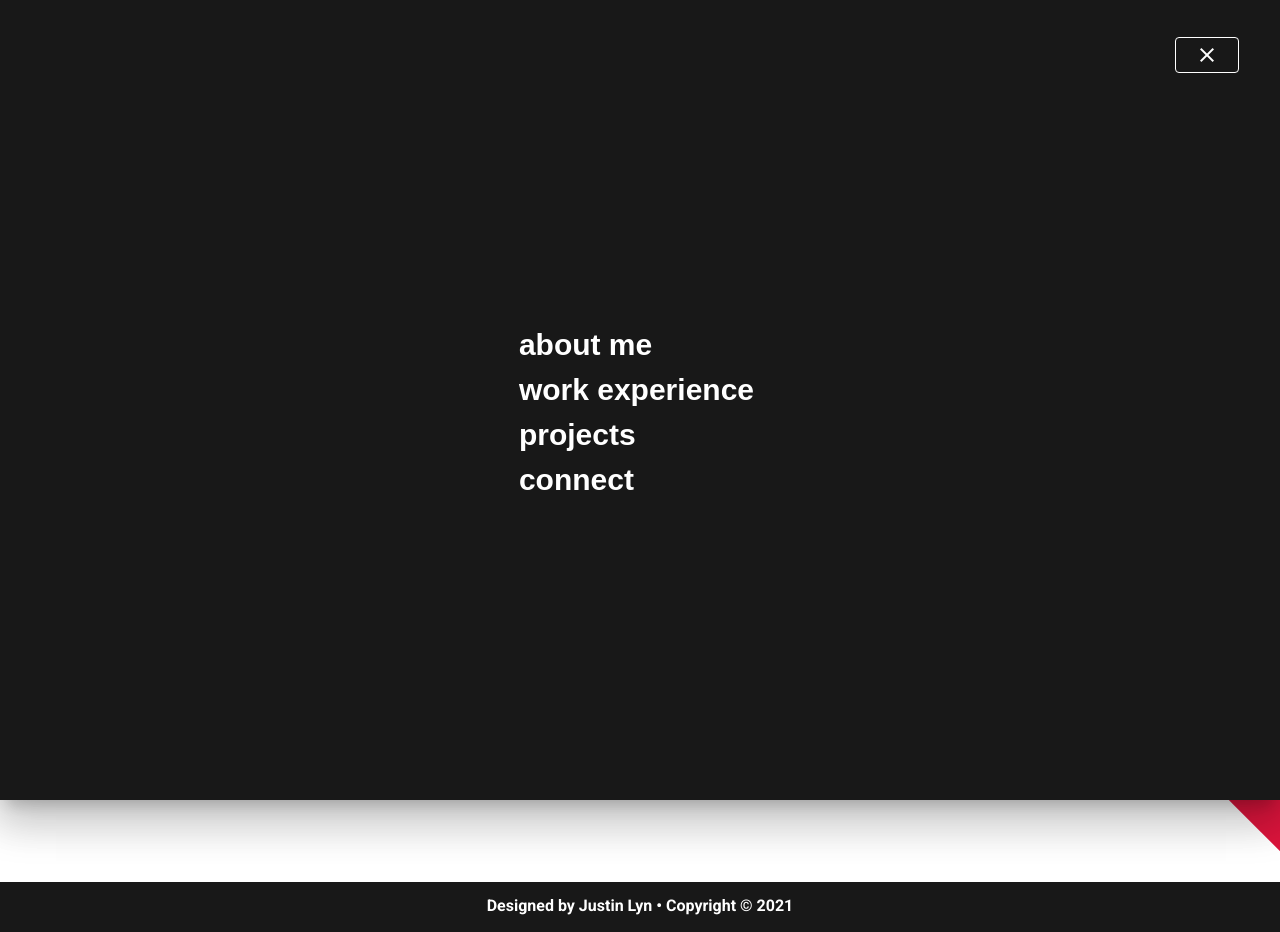
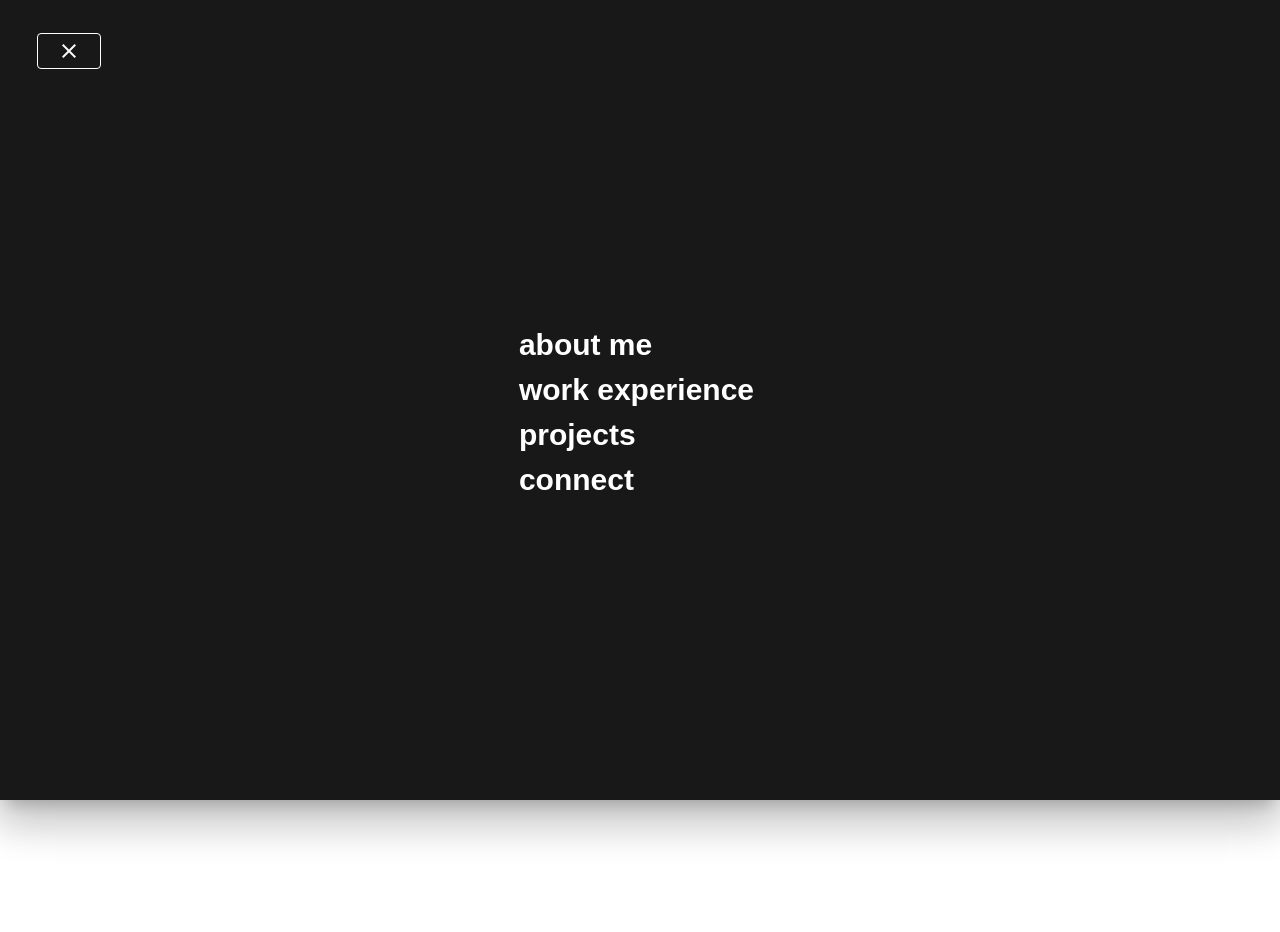
Before and after one commit to JustinLyn387/imJustinLyn, a Vue app in the folder imjustinlyn/: page / in a window 1280 px wide. Both pictures are taken after a click on the button 57 px from the left and 43 px from the top of the page. After the commit the page ends 800 px from the top, so only its background shows below. Built offline with nearby package versions, Linux system fonts and the light colour scheme; a web font is replaced by a local one.

Commit message:
Cleaned up code and fixed various UI bugs

```diff
--- a/imjustinlyn/src/App.vue
+++ b/imjustinlyn/src/App.vue
@@ -1,42 +1,25 @@
 <template>
   <v-app>
     <v-main>
+      <v-row class="mb-0 mx-0">
 
-      <v-btn v-bind:style="menuBtn" @click="showMenu = !showMenu" class="menuBtn" outlined><v-icon>mdi-menu</v-icon></v-btn>
-
-      <v-dialog v-model="showMenu" fullscreen persistent transition="v-scroll-y-transition">
-        <v-container class="menu pt-6">
-          <v-row justify="end" class="pr-4">
-            <v-btn outlined @click="showMenu = !showMenu" color="white" class="closeBtn"><v-icon>mdi-close</v-icon></v-btn>
-          </v-row>
-          <v-row class="menuRow">
-            <v-row>
-              <v-col>
-                <v-row v-for="(option, i) in sidePanel" :key="i" justify="center">
-                  <v-flex class="menuOption" v-scroll-to="scrollTo(option.value)" @click="showMenu = !showMenu">{{ option.label }}</v-flex>
-                </v-row>
-              </v-col>
-            </v-row>
-          </v-row>
-        </v-container>
-      </v-dialog>
-
-      <v-row class="mb-0">
-        <v-col v-bind:style="sideMenuStyle" cols="2" style="height: 101vh; background-color: #181818; color: white">
+        <!-- Side navigation menu for larger resolution screens-->
+        <v-col v-bind:style="fullScreenMenu" cols="2" class="fullScreenMenu">
           <v-row justify="center" class="pt-12">
             <v-flex class="heading logo" v-scroll-to="scrollTo('home')">iJL</v-flex>
           </v-row>
           <v-row>
-            <v-col style="text-align: right; padding: 60% 25px 0 0">
+            <v-col class="fullScreenMenuCol">
               <v-flex v-for="(item, i) in sidePanel" :key="i" class="sideOptions" v-scroll-to="scrollTo(item.value)">{{ item.label }}</v-flex>
             </v-col>
           </v-row>
-          <strong style="position: absolute; bottom: 15px; padding-left: 20px; font-size: 0.65vw;">Designed by Justin Lyn • Copyright © {{ new Date().getFullYear() }}</strong>
+          <strong class="credits">Designed by Justin Lyn • Copyright © {{ new Date().getFullYear() }}</strong>
         </v-col>
 
-        <v-col id="contentArea" :cols="mainColumns" style="height: 101vh; overflow-y: auto" class="pl-0">
+        <!-- Main content area -->
+        <v-col id="contentArea" :cols="mainColumns" class="pl-0">
           <!-- Homepage component -->
-          <Homepage id="home" class="component" style="position: relative"/>
+          <Homepage id="home" class="component relativeClass" :menuStyle="dynamicStyle" :menuOptions="sidePanel"/>
           <!-- About me component -->
           <AboutMe id="about" class="component" :aboutColumn="aboutColumn"/>
           <!-- Work experience component -->
@@ -44,20 +27,9 @@
           <!-- My projects component -->
           <Projects id="projects" class="component"/>
           <!-- Lets connect component -->
-          <Connect id="connect" class="subComponent"/>
+          <Connect id="connect" class="subComponent" :footerStyle="dynamicStyle"/>
         </v-col>
       </v-row>
-
-
-      <v-footer v-bind:style="menuBtn" class="font-weight-medium pa-0" style="justify-content: center" elevation="9" color="#181818">
-        <v-row class="footerBar ma-0">
-          <v-row class="ma-0">
-            <v-col class="footerText" cols="10">
-              <strong>Designed by Justin Lyn • Copyright © {{ new Date().getFullYear() }}</strong>
-            </v-col>
-          </v-row>
-        </v-row>
-      </v-footer>
 
     </v-main>
   </v-app>
@@ -77,9 +49,8 @@ export default {
     Homepage, AboutMe, WorkExperience, Projects, Connect
   },
   data: () => ({
-    showMenu: false,
-    sideMenuStyle: 'display: block',
-    menuBtn: 'display: none',
+    fullScreenMenu: 'display: block',
+    dynamicStyle: 'display: none',
     mainColumns: 10,
     aboutColumn: 8,
     sidePanel: [
@@ -101,13 +72,13 @@ export default {
   methods: {
     getWindowWidth() {
       if (document.documentElement.clientWidth < 1300) {
-        this.sideMenuStyle = 'display: none'
-        this.menuBtn = 'display: block'
+        this.fullScreenMenu = 'display: none'
+        this.dynamicStyle = 'display: block'
         this.mainColumns = 12
         this.aboutColumn = 11
       } else {
-        this.sideMenuStyle = 'display: block'
-        this.menuBtn = 'display: none'
+        this.fullScreenMenu = 'display: block'
+        this.dynamicStyle = 'display: none'
         this.mainColumns = 10
         this.aboutColumn = 8
       }
@@ -127,6 +98,10 @@ export default {
   }
   #contentArea {
     padding: 0;
+    margin: 0;
+    height: 101vh;
+    overflow-y: auto;
+    overflow-x: hidden
   }
   .logo {
     font-size: 2em;
@@ -136,6 +111,9 @@ export default {
   }
   .logo:hover {
     cursor: pointer;
+  }
+  .relativeClass {
+    position: relative;
   }
   .sideOptions {
     display: block;
@@ -147,13 +125,22 @@ export default {
     color: #DC143C;
     cursor: pointer;
   }
+  .fullScreenMenu {
+    height: 101vh;
+    background-color: #181818;
+    color: #FFFFFF
+  }
+  .fullScreenMenuCol {
+    text-align: right;
+    padding: 60% 25px 0 0;
+  }
   .component {
     min-height: 101vh;
     padding: 8vh 55px;
   }
   .subComponent {
     min-height: 45vh;
-    padding: 8vh 65px;
+    padding: 8vh 0 0 0;
   }
   .heading {
     width: fit-content;
@@ -167,46 +154,11 @@ export default {
   .heading:hover {
     --d: 85%;
   }
-  .footerBar{
-    height: 50px;
-  }
-  .footerText{
-    color: white;
-    text-align: center;
-    min-width: 100%;
-    margin: 0;
-  }
-  .menu{
-    min-width: 100%;
-    min-height: 102vh;
-    background-color: #181818;
-  }
-  .menuBtn {
+  .credits {
     position: absolute;
-    margin: 25px;
-    z-index: 6;
-  }
-  .closeBtn {
-    font-size: xx-large;
-    color: #FFFFFF;
-    margin: 25px;
-  }
-  .menuOption{
-    font-family: 'Varela Round', sans-serif;
-    font-size: 30px;
-    color: #FFFFFF;
-    font-weight: bold;
-  }
-  .menuOption:hover{
-    font-family: 'Varela Round', sans-serif;
-    color: #DC143C;
-    cursor: pointer;
-  }
-  .menuRow{
-    position: fixed;
-    top: 50%;
-    left: 50%;
-    transform: translate(-46%, -50%);
+    bottom: 15px;
+    padding-left: 20px;
+    font-size: 0.65vw;
   }
 
 </style>
--- a/imjustinlyn/src/components/Homepage.vue
+++ b/imjustinlyn/src/components/Homepage.vue
@@ -1,20 +1,32 @@
 <template>
     <v-container class="homeContainer">
+
+        <!-- Full screen navigation menu for smaller screens -->
+        <v-btn v-bind:style="menuStyle" @click="showMenu = !showMenu" class="menuBtn" outlined><v-icon>mdi-menu</v-icon></v-btn>
+        <v-dialog v-model="showMenu" fullscreen persistent transition="v-scroll-y-transition">
+            <v-container class="menu pt-5">
+                <v-row justify="start" class="pl-3">
+                    <v-btn outlined @click="showMenu = !showMenu" color="white" class="closeBtn"><v-icon>mdi-close</v-icon></v-btn>
+                </v-row>
+                <v-row class="menuRow">
+                    <v-row>
+                        <v-col>
+                            <v-row v-for="(option, i) in menuOptions" :key="i" justify="center">
+                                <v-flex class="menuOption" v-scroll-to="scrollTo(option.value)" @click="showMenu = !showMenu">{{ option.label }}</v-flex>
+                            </v-row>
+                        </v-col>
+                    </v-row>
+                </v-row>
+            </v-container>
+        </v-dialog>
+
+        <!-- Main homepage section for content -->
         <section>
-            <div></div>
-            <div></div>
-            <div></div>
-            <div></div>
-            <div></div>
-            <div></div>
-            <div></div>
-            <div></div>
-            <div></div>
-            <div></div>
+            <div class="panel" v-for="i in 10" :key="i"></div>
         </section>
         <v-row class="homeText">
             <v-col class="py-0 homeColumn">
-                <h1 style="font-size: 7em">Justin? WHO?</h1>
+                <h1>Justin? WHO?</h1>
                 <h2>Hey there! Welcome to my website where you can find out a little bit more about who I am ...</h2>
             </v-col>
         </v-row>
@@ -26,6 +38,13 @@ import anime from 'animejs'
 
 export default {
     name: 'Homepage',
+    data: () => ({
+        showMenu: false,
+    }),
+    props: {
+        menuStyle: String,
+        menuOptions: Array
+    },
     mounted () {
         const tl = anime.timeline({
             easing: 'easeOutExpo',
@@ -57,6 +76,11 @@ export default {
             delay: 2000
 
         })
+    },
+    methods: {
+        scrollTo (section) {
+            return { element: '#' + section, container: '#contentArea', offset: -12 }
+        }
     }
 }
 </script>
@@ -64,25 +88,27 @@ export default {
 <style scoped>
     .homeContainer {
         padding: 0;
-        min-width: 100%;
+        max-width: 100%;
         overflow-y: hidden;
         overflow-x: hidden;
-        max-height: 100vh;
+        height: 100vh;
         background-color: #FFFFFF;
     }
     section {
         display: grid;
         grid-template-columns: repeat(10, auto);
     }
-    div {
+    .panel {
         height: 101vh;
         transition: background-color 1s;
         z-index: 5;
     }
-    h1, h2 {
+    h1 {
         padding-right: 25px;
+        font-size: 7em
     }
     h2 {
+        padding-right: 25px;
         max-width: 600px;
     }
     .homeText {
@@ -96,5 +122,37 @@ export default {
     .homeColumn{
         height: fit-content;
     }
+    .menu{
+        min-width: 100%;
+        min-height: 102vh;
+        background-color: #181818;
+    }
+    .menuBtn {
+        position: absolute;
+        margin: 40px 0 0 35px;
+        z-index: 6;
+    }
+    .closeBtn {
+        font-size: xx-large;
+        color: #FFFFFF;
+        margin: 25px;
+    }
+    .menuOption{
+        font-family: 'Varela Round', sans-serif;
+        font-size: 30px;
+        color: #FFFFFF;
+        font-weight: bold;
+    }
+    .menuOption:hover{
+        font-family: 'Varela Round', sans-serif;
+        color: #DC143C;
+        cursor: pointer;
+    }
+    .menuRow{
+        position: fixed;
+        top: 50%;
+        left: 50%;
+        transform: translate(-46%, -50%);
+    }
 
 </style>
--- a/imjustinlyn/src/components/Projects.vue
+++ b/imjustinlyn/src/components/Projects.vue
@@ -2,11 +2,11 @@
     <v-container class="projectContainer">
         <v-row justify="center">
             <v-col id="contentCol">
-
                 <h1 class="heading">My Projects</h1>
 
+                <!-- Row of project cards -->
                 <v-row class="pt-12">
-                    <v-col v-for="(project, i) in projects" :key="i" lg="4" md="6" sm="12">
+                    <v-col v-for="(project, i) in projects" :key="i" lg="4" md="6" xs="12">
                         <v-card class="projectCard pb-6" elevation="12">
                             <v-col style="height: 100%">
                                 <v-row justify="center" class="pa-5" style="height: 55%">
@@ -108,7 +108,7 @@ export default {
     }
     .projectCard {
         height: 35vh;
-        min-width: 235px;
+        min-width: 275px;
         padding: 10px;
         min-height: 400px;
     }
@@ -121,9 +121,6 @@ export default {
     .viewBtn {
         color: #FFFFFF;
     }
-    .projectImg {
-        height: 70%;
-    }
     .projectText {
         text-align: center;
     }
--- a/imjustinlyn/src/components/WorkExperience.vue
+++ b/imjustinlyn/src/components/WorkExperience.vue
@@ -5,6 +5,8 @@
                 <v-row justify="center" class="pb-8">
                     <h1 class="heading">Work Experience</h1>
                 </v-row>
+
+                <!-- Work experience timeline -->
                 <v-timeline v-bind:dense="smallScreen" class="timeline">
                     <v-timeline-item v-for="(job, i) in experience" :key="i" :icon="job.icon" :color="job.colour" fill-dot>
                         <template v-slot:opposite>
```
Also changed, not shown: imjustinlyn/src/components/AboutMe.vue (+9 -7 lines), imjustinlyn/src/components/Connect.vue (+27 -3 lines).
